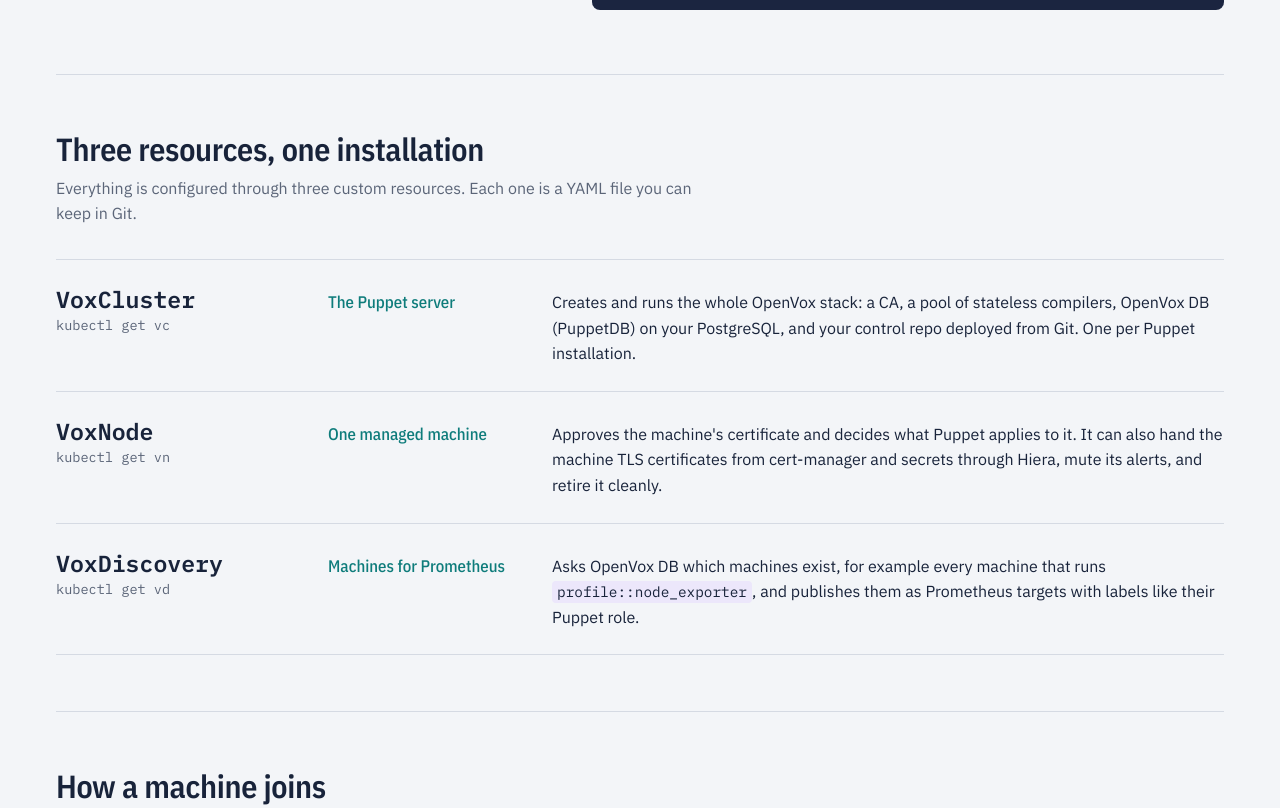
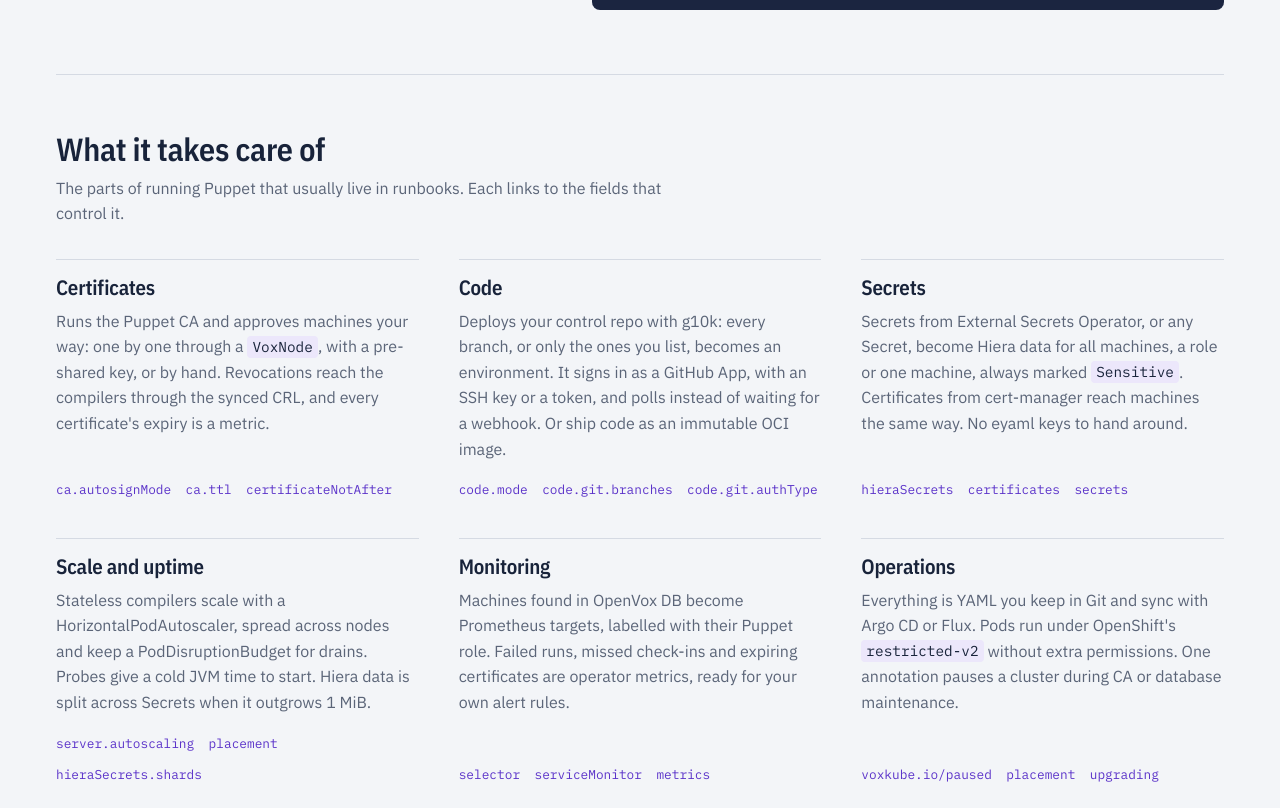
Before and after one commit to yboikov/voxkube-operator, a plain HTML site: page site/index.html in a window 1280 px wide. Shown: the part 1014-1822 px from the top of the page. Drawn offline with nearby package versions, Linux system fonts and the light colour scheme; no server answers.

Commit message:
docs(site): add 'What it takes care of' features section and API status line to the landing page
Co-Authored-By: Claude Opus 5.5 <noreply@anthropic.com>
Claude-Session: https://claude.ai/code/session_01Vt7RqxebpXLnJqphzrCQAH

```diff
--- a/site/assets/site.css
+++ b/site/assets/site.css
@@ -164,6 +164,15 @@ h1, h2, h3 { font-family: var(--cond); font-weight: 600; line-height: 1.15; lett
 .steps h3 { font-size: 1.15rem; margin: 0 0 0.35rem; }
 .steps p { margin: 0; color: var(--muted); }
 
+.jobs { display: grid; grid-template-columns: repeat(3, minmax(0, 1fr)); gap: 2.25rem 2.5rem; }
+.job { padding-top: 0.9rem; border-top: 1px solid var(--rule); display: flex; flex-direction: column; }
+.job h3 { font: 600 1.3rem var(--cond); margin: 0 0 0.45rem; }
+.job p { margin: 0 0 0.9rem; color: var(--muted); }
+.fields { list-style: none; margin: auto 0 0; padding: 0; display: flex; flex-wrap: wrap; gap: 0.35rem 0.9rem; }
+.fields a { font: 0.8rem var(--mono); color: var(--violet); text-decoration: none; }
+.fields a:hover, .fields a:focus-visible { text-decoration: underline; }
+.status { margin: 1.5rem 0 0; font-size: 0.9rem; color: var(--muted); max-width: 34em; }
+
 .pair { display: grid; grid-template-columns: repeat(2, minmax(0, 1fr)); gap: 3rem; }
 .pair h3 { font-size: 1.4rem; margin: 0 0 0.6rem; }
 .pair p { margin: 0 0 1rem; max-width: 36em; }
@@ -280,6 +289,7 @@ h1, h2, h3 { font-family: var(--cond); font-weight: 600; line-height: 1.15; lett
   .hero > div:first-child { position: static; }
   .resource { grid-template-columns: minmax(0, 1fr); gap: 0.35rem; }
   .steps { grid-template-columns: repeat(2, minmax(0, 1fr)); }
+  .jobs { grid-template-columns: repeat(2, minmax(0, 1fr)); }
   .pair { grid-template-columns: minmax(0, 1fr); }
   .api { grid-template-columns: minmax(0, 1fr); }
   .side { position: static; height: auto; border-right: 0; border-bottom: 1px solid var(--rule); }
@@ -292,6 +302,7 @@ h1, h2, h3 { font-family: var(--cond); font-weight: 600; line-height: 1.15; lett
   .topbar-inner { flex-wrap: wrap; gap: 0.5rem 1.25rem; }
   .version { display: none; }
   .steps { grid-template-columns: 1fr; }
+  .jobs { grid-template-columns: 1fr; }
 }
 @media (prefers-reduced-motion: reduce) {
   *, *::before, *::after { transition: none !important; animation: none !important; }
--- a/site/index.html
+++ b/site/index.html
@@ -43,6 +43,7 @@
         <a href="api.html">Browse the API</a>
         <a href="https://github.com/yboikov/voxkube-operator">Source on GitHub</a>
       </div>
+      <p class="status">API <code>v1alpha1</code>: minor releases may still change it, always with upgrade notes. Every release candidate runs an end-to-end test on a live cluster before it ships.</p>
     </div>
     <figure class="manifest" aria-label="Example VoxCluster manifest with links to each field's reference">
       <figcaption class="manifest-head"><span>voxcluster.yaml</span><span>Point at a field to read its spec</span></figcaption>
@@ -87,6 +88,43 @@ spec:
         enabled: true</pre>
       <div class="peek" id="peek" aria-live="polite"></div>
     </figure>
+  </section>
+
+  <section class="section" aria-labelledby="h-handles">
+    <h2 id="h-handles">What it takes care of</h2>
+    <p class="intro">The parts of running Puppet that usually live in runbooks. Each links to the fields that control it.</p>
+    <div class="jobs">
+      <div class="job">
+        <h3>Certificates</h3>
+        <p>Runs the Puppet CA and approves machines your way: one by one through a <code>VoxNode</code>, with a pre-shared key, or by hand. Revocations reach the compilers through the synced CRL, and every certificate's expiry is a metric.</p>
+        <ul class="fields"><li><a href="api.html#VoxCluster.spec.ca.autosignMode">ca.autosignMode</a></li><li><a href="api.html#VoxCluster.spec.ca.ttl">ca.ttl</a></li><li><a href="api.html#VoxNode.status.certificateNotAfter">certificateNotAfter</a></li></ul>
+      </div>
+      <div class="job">
+        <h3>Code</h3>
+        <p>Deploys your control repo with g10k: every branch, or only the ones you list, becomes an environment. It signs in as a GitHub App, with an SSH key or a token, and polls instead of waiting for a webhook. Or ship code as an immutable OCI image.</p>
+        <ul class="fields"><li><a href="api.html#VoxCluster.spec.code.mode">code.mode</a></li><li><a href="api.html#VoxCluster.spec.code.git.branches">code.git.branches</a></li><li><a href="api.html#VoxCluster.spec.code.git.authType">code.git.authType</a></li></ul>
+      </div>
+      <div class="job">
+        <h3>Secrets</h3>
+        <p>Secrets from External Secrets Operator, or any Secret, become Hiera data for all machines, a role or one machine, always marked <code>Sensitive</code>. Certificates from cert-manager reach machines the same way. No eyaml keys to hand around.</p>
+        <ul class="fields"><li><a href="api.html#VoxCluster.spec.hieraSecrets">hieraSecrets</a></li><li><a href="api.html#VoxNode.spec.certificates">certificates</a></li><li><a href="api.html#VoxNode.spec.secrets">secrets</a></li></ul>
+      </div>
+      <div class="job">
+        <h3>Scale and uptime</h3>
+        <p>Stateless compilers scale with a HorizontalPodAutoscaler, spread across nodes and keep a PodDisruptionBudget for drains. Probes give a cold JVM time to start. Hiera data is split across Secrets when it outgrows 1&nbsp;MiB.</p>
+        <ul class="fields"><li><a href="api.html#VoxCluster.spec.server.autoscaling">server.autoscaling</a></li><li><a href="api.html#VoxCluster.spec.placement">placement</a></li><li><a href="api.html#VoxCluster.spec.hieraSecrets.shards">hieraSecrets.shards</a></li></ul>
+      </div>
+      <div class="job">
+        <h3>Monitoring</h3>
+        <p>Machines found in OpenVox DB become Prometheus targets, labelled with their Puppet role. Failed runs, missed check-ins and expiring certificates are operator metrics, ready for your own alert rules.</p>
+        <ul class="fields"><li><a href="api.html#VoxDiscovery.spec.selector">selector</a></li><li><a href="api.html#VoxDiscovery.spec.serviceMonitor">serviceMonitor</a></li><li><a href="docs.html#operator-metrics">metrics</a></li></ul>
+      </div>
+      <div class="job">
+        <h3>Operations</h3>
+        <p>Everything is YAML you keep in Git and sync with Argo CD or Flux. Pods run under OpenShift's <code>restricted-v2</code> without extra permissions. One annotation pauses a cluster during CA or database maintenance.</p>
+        <ul class="fields"><li><a href="docs.html#pausing-reconciliation">voxkube.io/paused</a></li><li><a href="api.html#VoxCluster.spec.placement">placement</a></li><li><a href="docs.html#upgrading">upgrading</a></li></ul>
+      </div>
+    </div>
   </section>
 
   <section class="section" aria-labelledby="h-resources">
```
